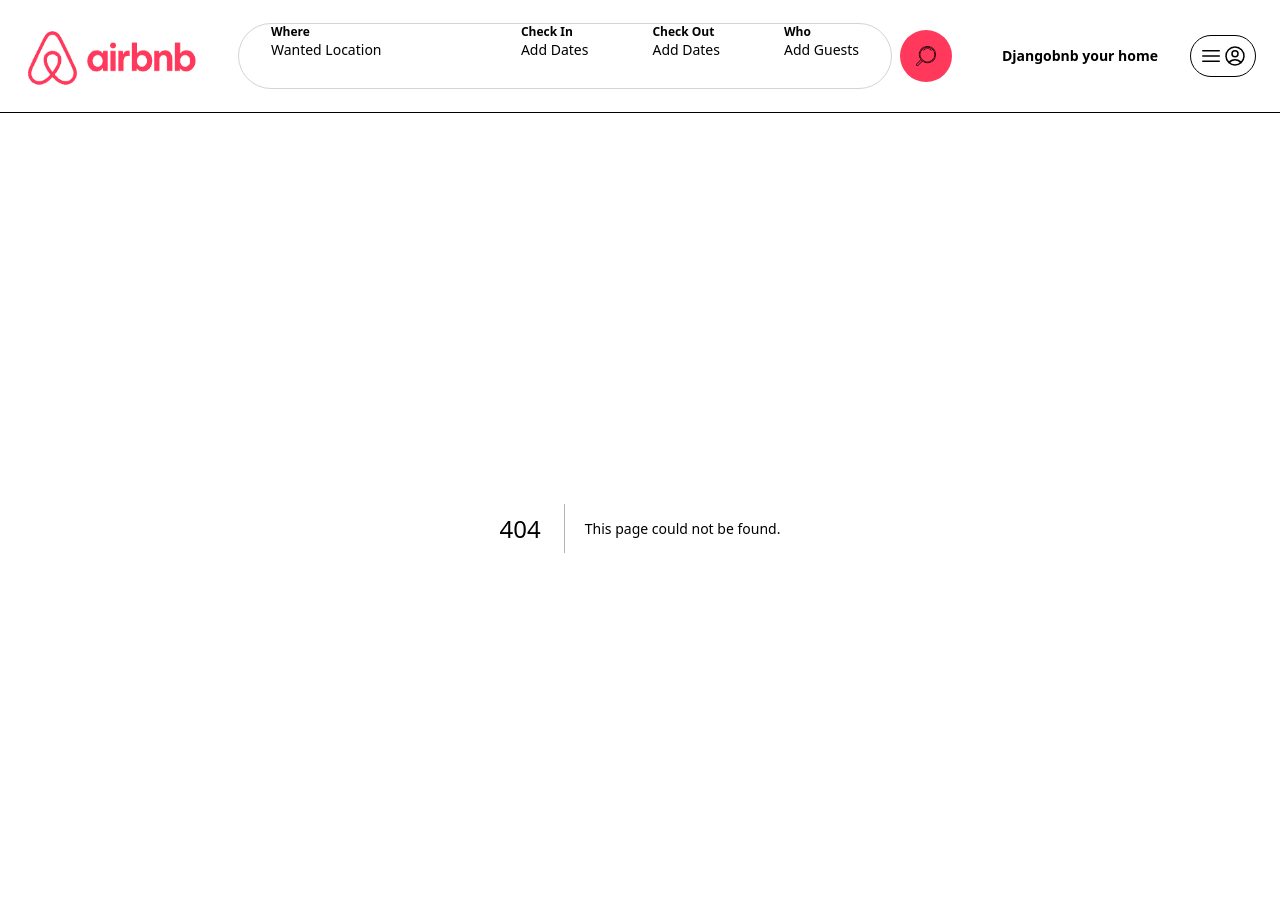
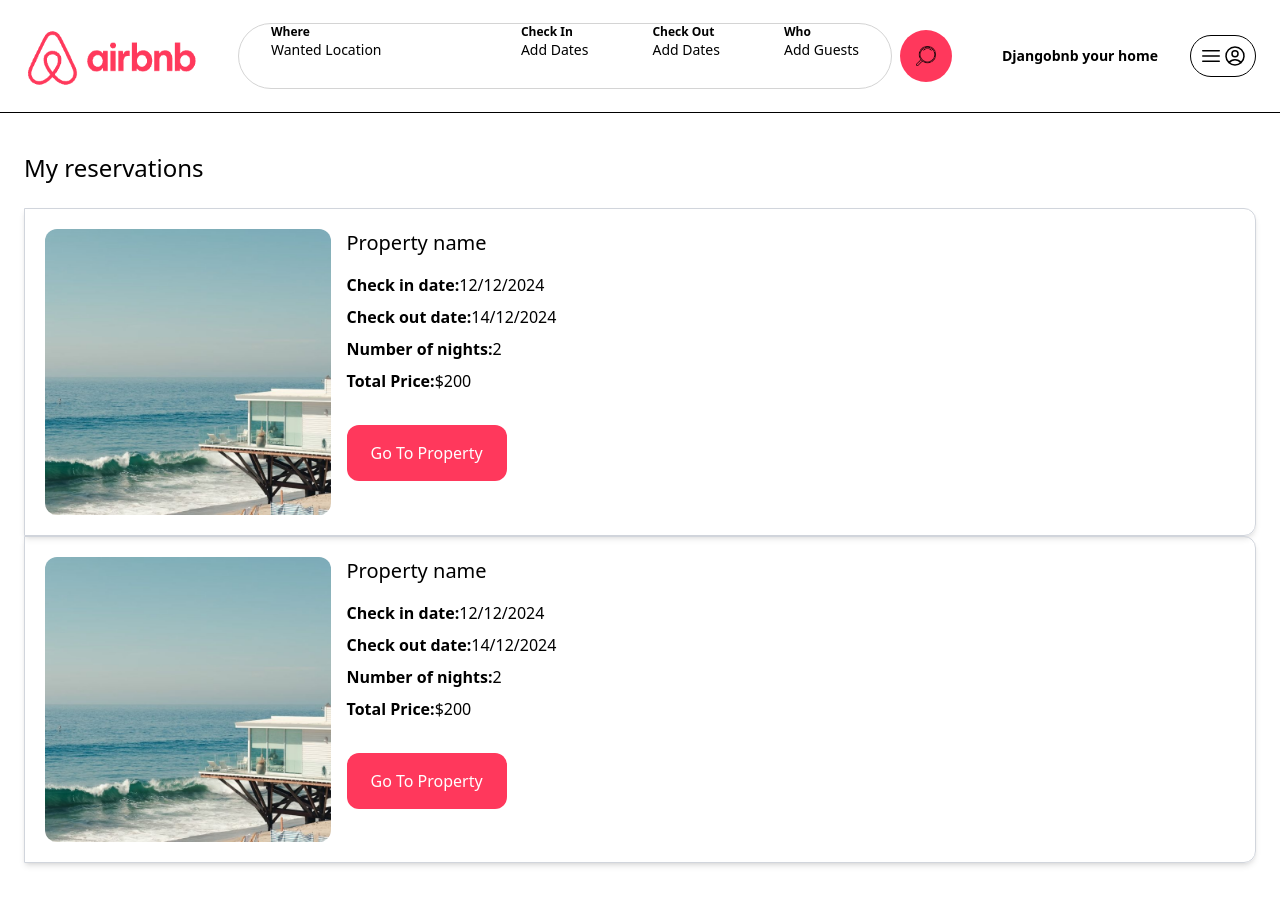
Before and after one commit to NickolasSantosCremasco/Airbnb-Clone, a Next.js app: page /myreservations in a window 1280 px wide. Before the commit this address had no page. Shown: the top 904 px of the page. Built offline with nearby package versions, Linux system fonts and the light colour scheme.

Commit message:
MuitaCoisaFeita

```diff
--- a/app/components/contactButton.tsx
+++ b/app/components/contactButton.tsx
@@ -1,6 +1,8 @@
 const ContactButton = () => {
     return (
-        <p></p>
+        <div className="py-4 cursor-pointer px-6 bg-[#ff385c] text-white rounded-xl hover:bg-[#d50027] transition">
+            Contact
+        </div>
     )
 }
 
--- /dev/null
+++ b/app/components/inbox/Conversation.tsx
@@ -0,0 +1,13 @@
+
+
+    const Conversation = () => {
+        return (
+             <div className="px-6 py-4 cursor-pointer border border-gray-300 rounded-xl">
+            <p className="mb-6 text-xl">    Opa</p>
+
+            <p className="text-[#d50027]">dofa</p>
+            </div>
+        )
+    }
+
+    export default Conversation;
--- /dev/null
+++ b/app/components/inbox/ConversationDetail.tsx
@@ -0,0 +1,7 @@
+ const ConversationDetail = () => {
+    return (
+        <div></div>
+    )
+ }
+
+ export default ConversationDetail;
--- /dev/null
+++ b/app/inbox/[id]/page.tsx
@@ -0,0 +1,11 @@
+import ConversationDetail from "@/app/components/inbox/ConversationDetail"
+
+const ConversationPage = () => {
+    return (
+        <main className="max-w-[1500px] mx-auto px-6 pb-6">
+            <ConversationDetail />
+        </main>
+    )
+}
+
+export default ConversationPage
--- /dev/null
+++ b/app/inbox/page.tsx
@@ -0,0 +1,16 @@
+import Image from "next/image";
+import PropertyList from "../components/properties/PropertyList";
+import Conversation from "../components/inbox/Conversation";
+
+const InboxPage = () => {
+    return (
+        <main className="max-w-[1500px] mx-auto px-6 pb-6 space-y-1">
+            <h1 className="my-6 text-2xl">My Properties</h1>
+            <Conversation/>
+            <Conversation/>
+            <Conversation/>
+        </main>
+    )
+}
+
+export default InboxPage;
--- a/app/landlords/[id]/page.tsx
+++ b/app/landlords/[id]/page.tsx
@@ -1,5 +1,6 @@
 import Image from "next/image";
 import ContactButton from "@/app/components/contactButton";
+import PropertyList from "@/app/components/properties/PropertyList";
 
 const LandlordDetailPage = () => {
     return (
@@ -21,7 +22,12 @@
                     </div>
 
                 </aside>
-                <div className="col-span-3 pl-0 md:pl-6">
+                <div className="col-span-1 md:col-span-3 pl-0 md:pl-6">
+                    <div className=" grid grid-cols-1 md:grid-cols-3  gap-6">
+                        <PropertyList
+
+                        />
+                    </div>
 
                 </div>
             </div>
--- /dev/null
+++ b/app/myproperties/page.tsx
@@ -0,0 +1,19 @@
+import Image from "next/image";
+import PropertyList from "../components/properties/PropertyList";
+
+const MyPropertiesPage = () => {
+    return (
+        <main className="max-w-[1500px] mx-auto px-6 pb-6">
+             <h1 className="my-6 text-2xl">My Properties</h1>
+            <div className="col-span-1 md:col-span-3 pl-0 md:pl-6">
+                    <div className=" grid grid-cols-1 md:grid-cols-3  gap-6">
+                        <PropertyList />
+                    </div>
+
+                </div>
+        </main>
+    )
+
+}
+
+export default MyPropertiesPage;
--- /dev/null
+++ b/app/myreservations/page.tsx
@@ -0,0 +1,65 @@
+import Image from "next/image";
+
+
+const MyReservationsPage = () => {
+    return (
+        <main className="max-w-[1500px] mx-auto px-6 pb-6">
+
+            <h1 className="my-6 text-2xl">My reservations</h1>
+
+            <div>
+                <div className="p-5  grid  grid-cols-1 md:grid-cols-4 gap-4 shadow-md border border-gray-300 rounded-e-xl">
+                    <div className="col-span-1">
+                        <div className="relative overflow-hidden aspect-square rounded-xl">
+                            <Image
+                                fill
+                                src="/beach_1.jpg"
+                                alt="beach"
+                                className="hover:scale-110 object-cover transition h-full w-full"
+                            />
+                        </div>
+                    </div>
+
+                    <div className="col-span-3">
+
+                        <h2 className="mb-4 text-xl">Property name</h2>
+                        <p className="mb-2"><strong>Check in date:</strong>12/12/2024</p>
+                        <p className="mb-2"><strong>Check out date:</strong>14/12/2024</p>
+                        <p className="mb-2"><strong>Number of nights:</strong>2</p>
+                        <p className="mb-2"><strong>Total Price:</strong>$200</p>
+
+                        <div className="mt-6 inline-block cursor-pointer py-4 px-6 bg-[#ff385c] text-white rounded-xl">Go To Property</div>
+                    </div>
+                </div>
+            </div>
+
+            <div>
+                <div className="p-5  grid  grid-cols-1 md:grid-cols-4 gap-4 shadow-md border border-gray-300 rounded-e-xl">
+                    <div className="col-span-1">
+                        <div className="relative overflow-hidden aspect-square rounded-xl">
+                            <Image
+                                fill
+                                src="/beach_1.jpg"
+                                alt="beach"
+                                className="hover:scale-110 object-cover transition h-full w-full"
+                            />
+                        </div>
+                    </div>
+
+                    <div className="col-span-3">
+
+                        <h2 className="mb-4 text-xl">Property name</h2>
+                        <p className="mb-2"><strong>Check in date:</strong>12/12/2024</p>
+                        <p className="mb-2"><strong>Check out date:</strong>14/12/2024</p>
+                        <p className="mb-2"><strong>Number of nights:</strong>2</p>
+                        <p className="mb-2"><strong>Total Price:</strong>$200</p>
+
+                        <div className="mt-6 inline-block cursor-pointer py-4 px-6 bg-[#ff385c] text-white rounded-xl">Go To Property</div>
+                    </div>
+                </div>
+            </div>
+        </main>
+    )
+}
+
+export default MyReservationsPage;
```
